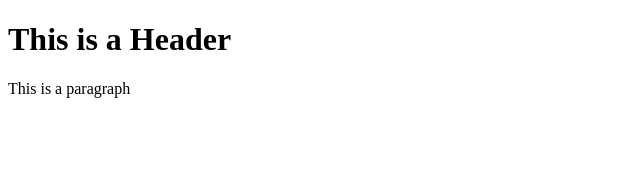
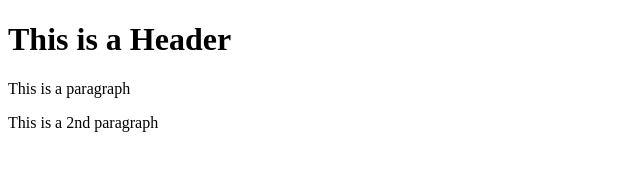
Before and after one commit to reevesja22/git-test, a plain HTML site: page index.html in a window 1280 px wide. Shown: the whole page, without its empty margins (0-640 px from the left). Drawn offline with Linux system fonts and the light colour scheme.

Commit message:
Third Commit

```diff
--- a/index.html
+++ b/index.html
@@ -3,5 +3,6 @@
     <body>
         <h1>This is a Header </h1>
         <p>This is a paragraph </p>
+        <p>This is a 2nd paragraph</p>
     </body>
 </html>
```
